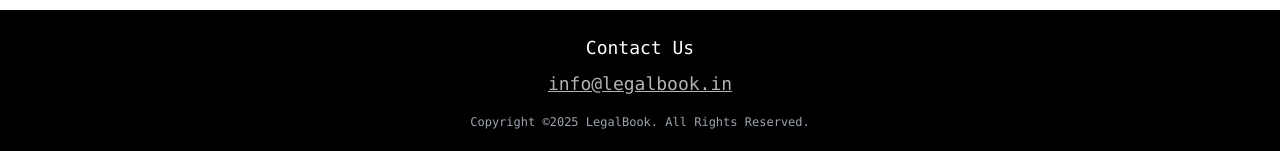
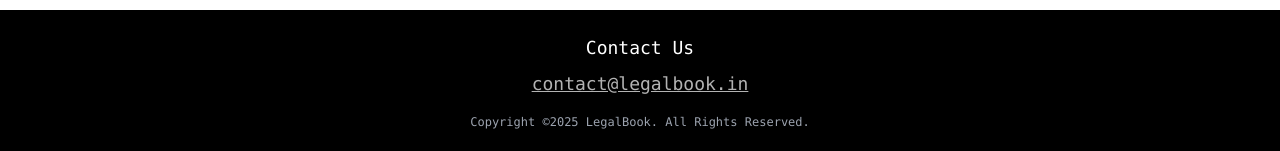
Before and after one commit to muhsinkalodi/Awaaz, a plain HTML site: page index.html in a window 1280 px wide. Shown: the part 1528-1679 px from the top of the page. Drawn offline with nearby package versions, Linux system fonts and the light colour scheme.

Commit message:
currrection_5

```diff
--- a/index.html
+++ b/index.html
@@ -102,7 +102,7 @@
       </h1>
 
       <a
-        href="mailto:info@legalbook.in"
+        href="mailto:contact@legalbook.in"
         class="bg-white text-[#153D59] font-semibold px-3 sm:px-5 py-2 rounded-[10px] transition-transform duration-300 ease-in-out hover:scale-105 hover:shadow-md text-xs sm:text-base whitespace-nowrap flex-shrink-0"
       >
         Contact Us
@@ -291,10 +291,10 @@ Get priority access, early features, and exclusive perks.
       <p class="text-lg mb-2 font-mono">Contact Us</p>
 
       <a
-        href="mailto:info@legalbook.in"
+        href="mailto:contact@legalbook.in"
         class="text-lg mb-4 font-mono opacity-70 hover:opacity-100 transition-opacity duration-300 inline-block underline"
       >
-        info@legalbook.in
+        contact@legalbook.in
       </a>
 
       <p class="text-xs text-gray-400 font-mono">
```
